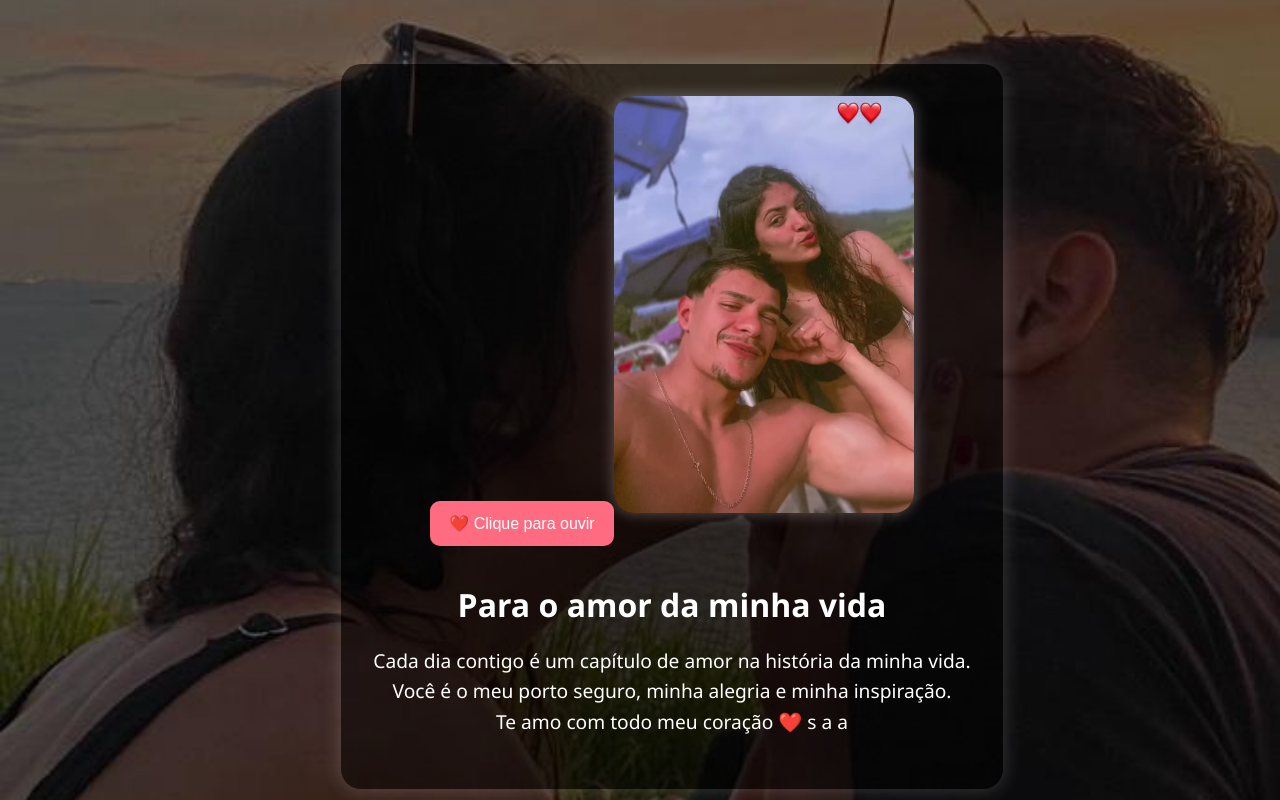
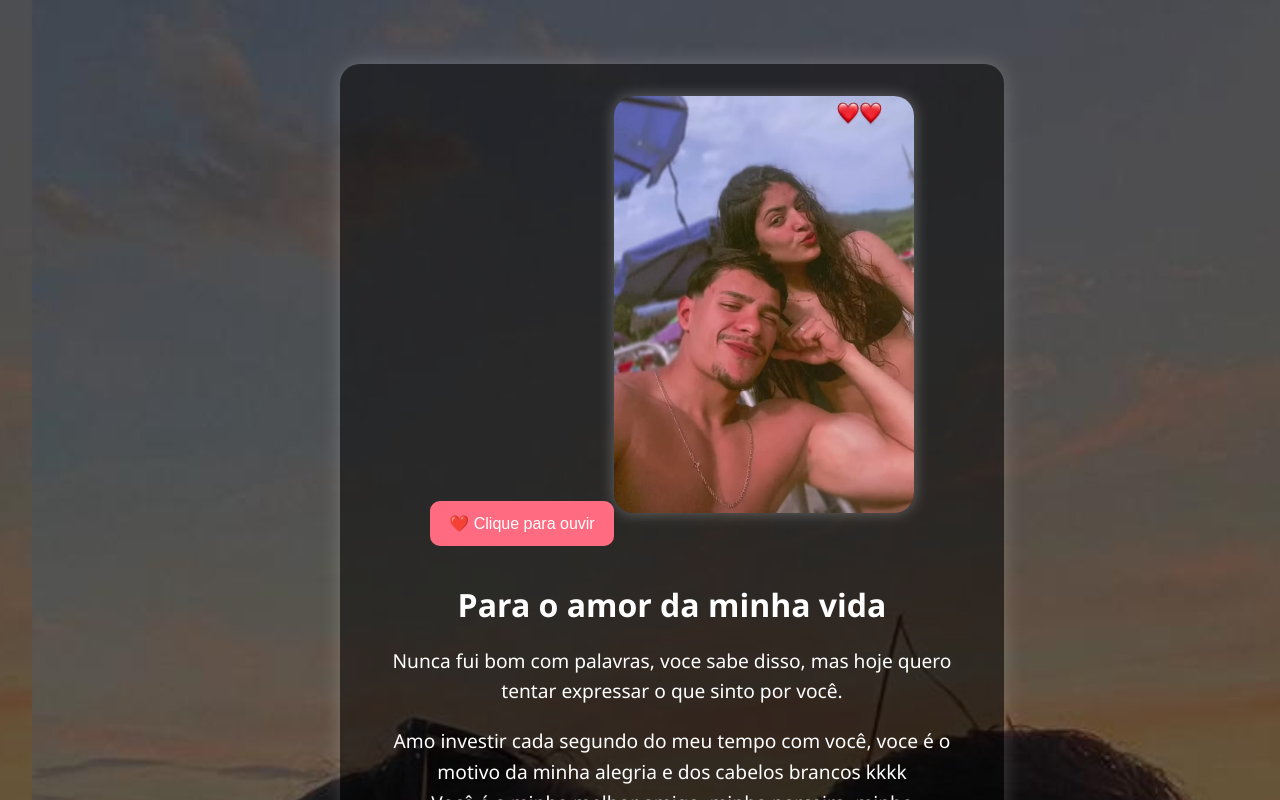
Before and after one commit to Gabrieu09/Projeto-teste, a React (Vite) app: page / in a window 1280 px wide. Shown: the top 800 px of the page. Built offline with nearby package versions, Linux system fonts and the light colour scheme.

Commit message:
alteração do texto

```diff
--- a/src/components/LoveMessage.jsx
+++ b/src/components/LoveMessage.jsx
@@ -31,17 +31,20 @@ const LoveMessage = () => {
       <h1 className="titulo">Para o amor da minha vida</h1>
 
       <p className="mensagem">
-        Cada dia contigo é um capítulo de amor na história da minha vida. <br />
-        Você é o meu porto seguro, minha alegria e minha inspiração. <br />
-        Te amo com todo meu coração ❤️
-        s
+        Nunca fui bom com palavras, voce sabe disso, mas hoje quero tentar expressar o que sinto por você. <br />
+        <p></p>
+        Amo investir cada segundo do meu tempo com você, voce é o motivo da minha alegria e dos cabelos brancos kkkk<br />
+        Você é a minha melhor amiga, minha parceira, minha companheira de todas as horas. <br />
+        Quanto mais eu mostro que sou independente, gosto de fazer as coisas sozinho, mais voce me mostra que é a minha parceira,
+         e que sempre estara ao meu lado me apoiando. <br />
+         <p></p>
+         Viver a vida com voce é sem dúvida a coisa mais prazerosa que existe, amo partilhar a vida com voce e obrigado por
+         me fazer parte da sua.<br />
 
 
-        a
-
-
-
-        a
+        <br />
+        Biro, te amo do tamanho do seu estresse ❤️
+       <br />
       </p>
     </motion.div>
   );
```
